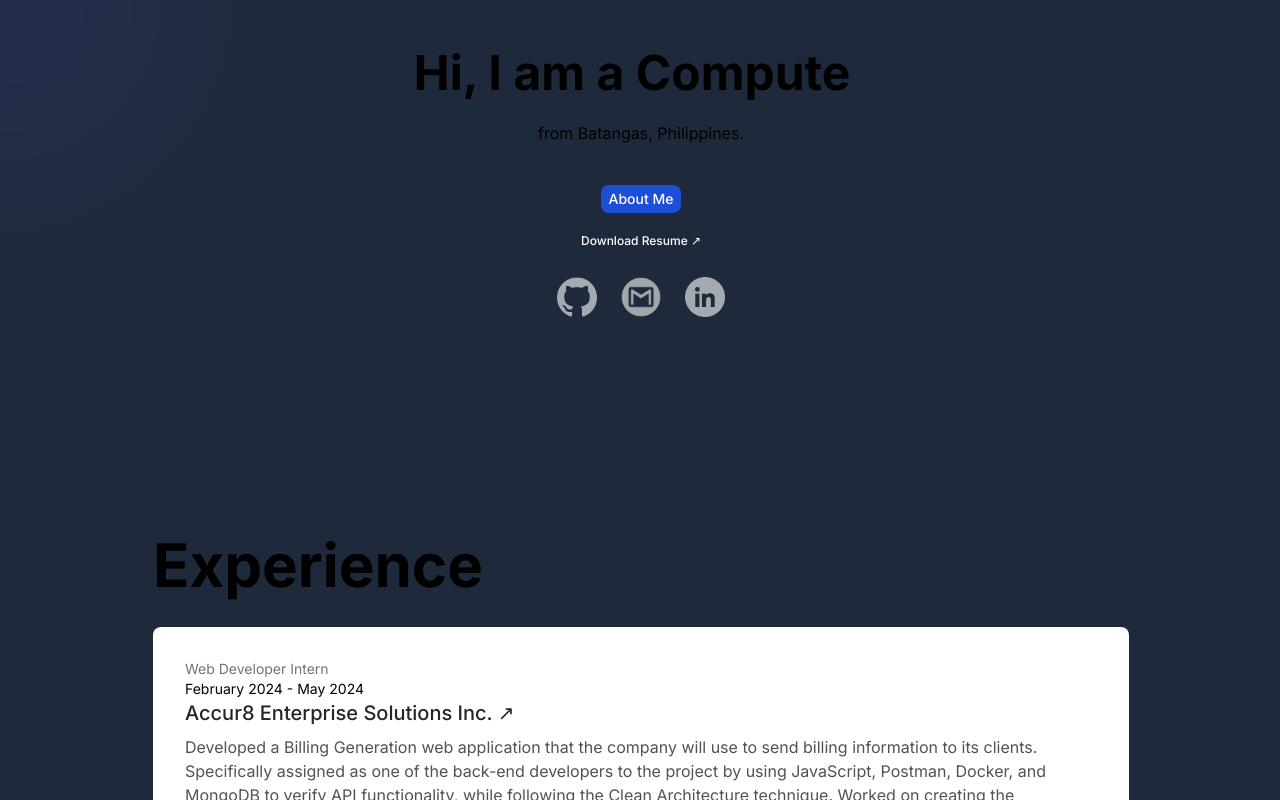
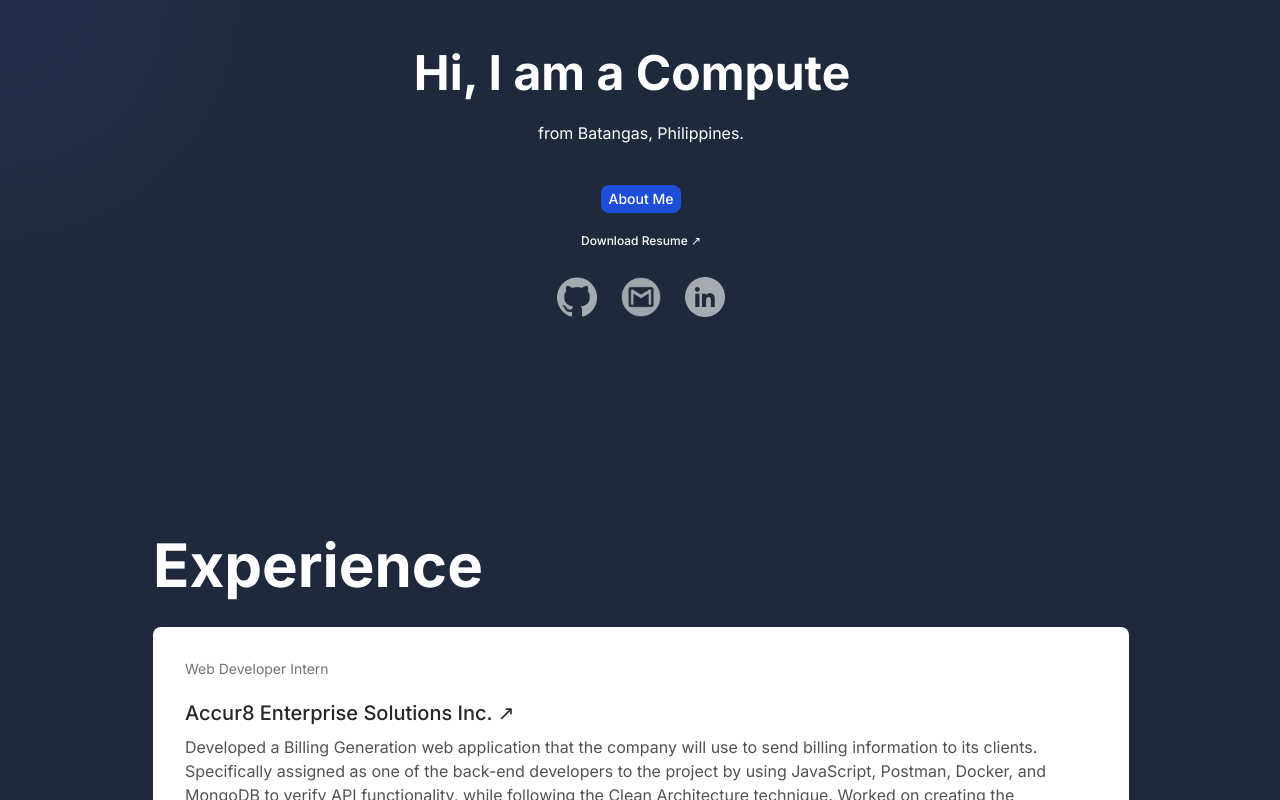
Before and after one commit to aeron-cap/aeron.github.io, a Next.js app: page / in a window 1280 px wide. Shown: the top 800 px of the page. Built offline with nearby package versions, Linux system fonts and the light colour scheme.

Commit message:
removed dark mode

```diff
--- a/app/globals.css
+++ b/app/globals.css
@@ -3,9 +3,9 @@
 @tailwind utilities;
 
 :root {
-  --foreground-rgb: 0, 0, 0;
-  --background-start-rgb: 214, 219, 220;
-  --background-end-rgb: 255, 255, 255;
+  --foreground-rgb: 255, 255, 255;
+  --background-start-rgb: 67, 62, 63;
+  --background-end-rgb: 67, 62, 63;
 }
 
 @media (prefers-color-scheme: dark) {
```
